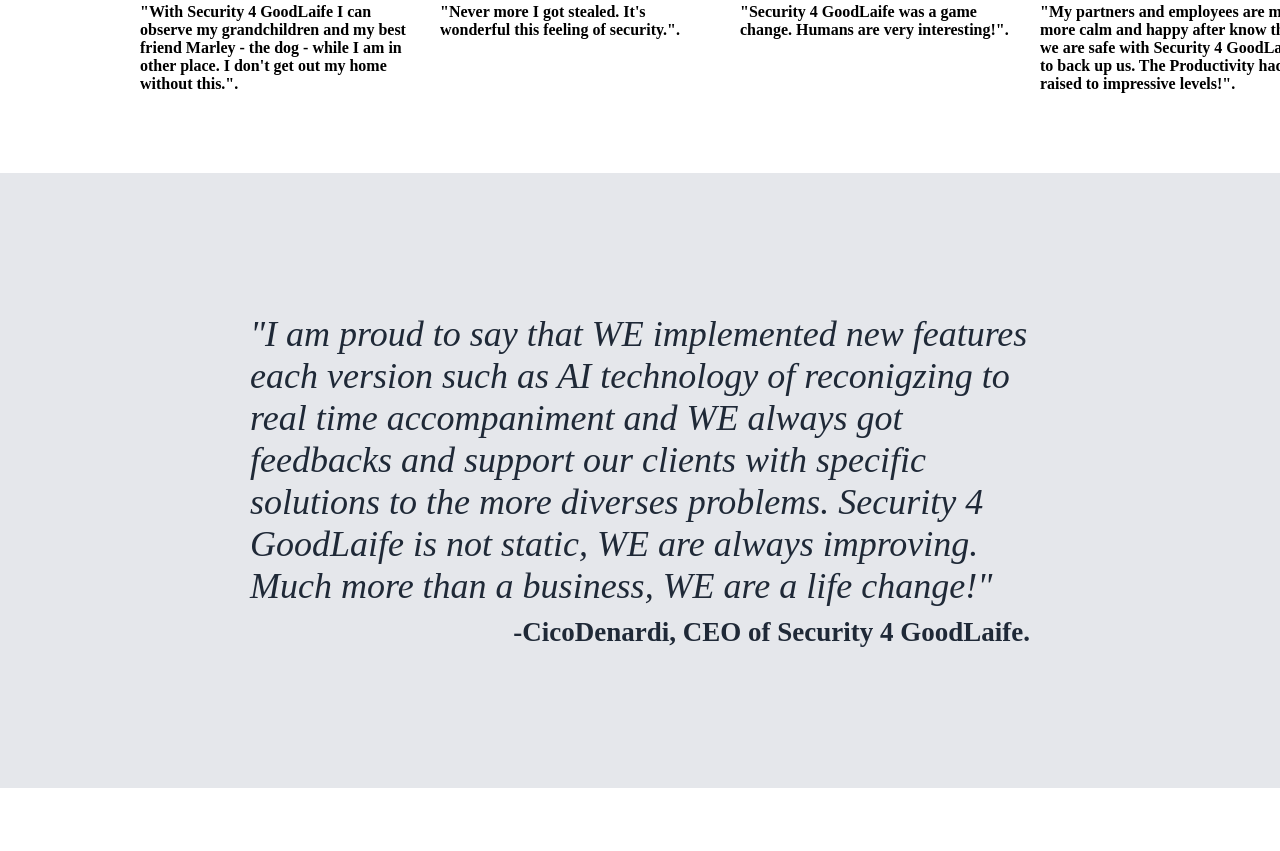
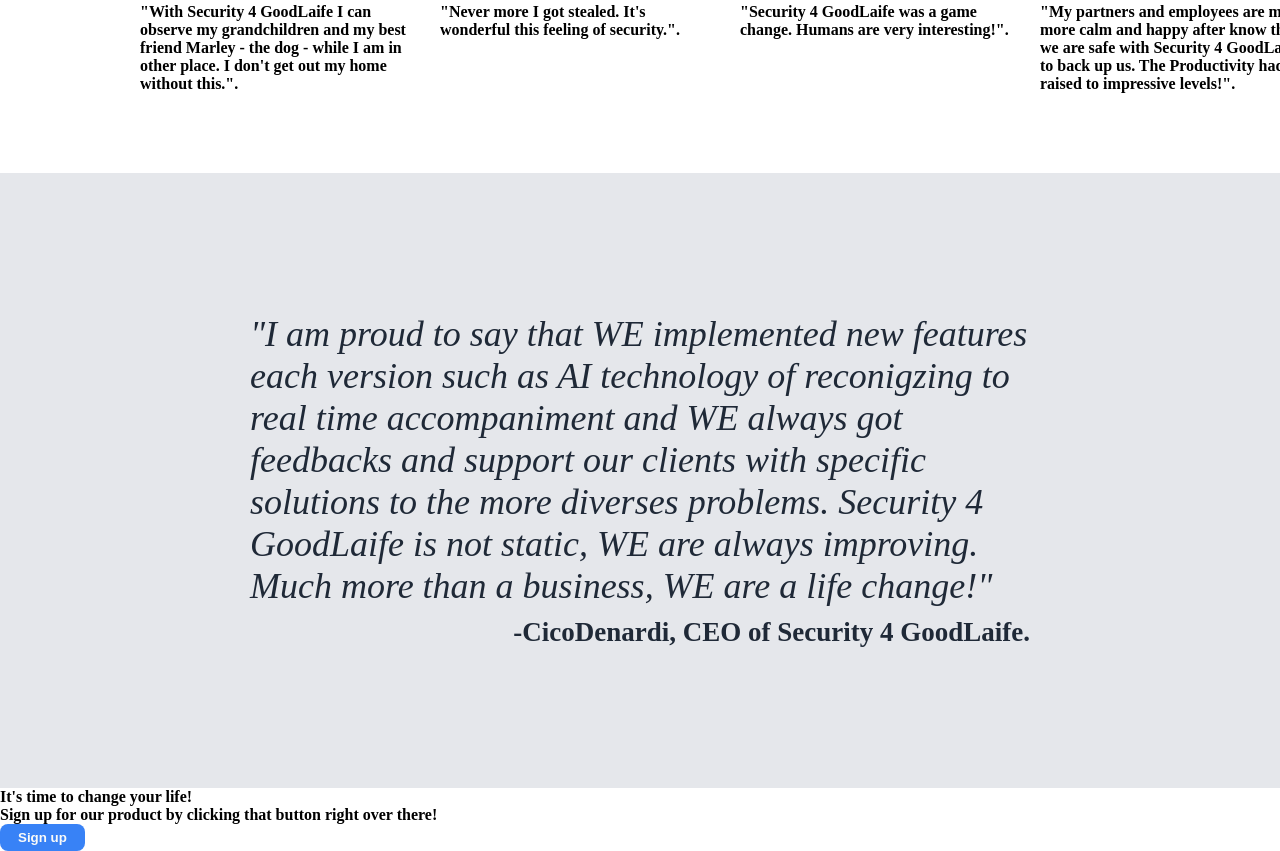
Before and after one commit to CicoDenardi/landing-page-top, a plain HTML site: page index.html in a window 1280 px wide. Shown: the part 995-1846 px from the top of the page. Before the commit the page ends 1783 px from the top, so only its background shows below. Drawn offline with Linux system fonts and the light colour scheme; a web font is replaced by a local one.

Commit message:
Create HTML Boilerplate to the fourth section

```diff
--- a/index.html
+++ b/index.html
@@ -65,6 +65,21 @@
                 </div>
             </div>
         </div>
+        <div>
+            <div>
+                <div>
+                    <div>
+                        <h4> It's time to change your life! </h4>
+                    </div>
+                    <div>
+                        <h4> Sign up for our product by clicking that button right over there! </h4>
+                    </div>
+                </div>
+                <div>
+                    <button> Sign up </button>
+                </div>
+            </div>
+        </div>
     </body>
 
 </html>
```
